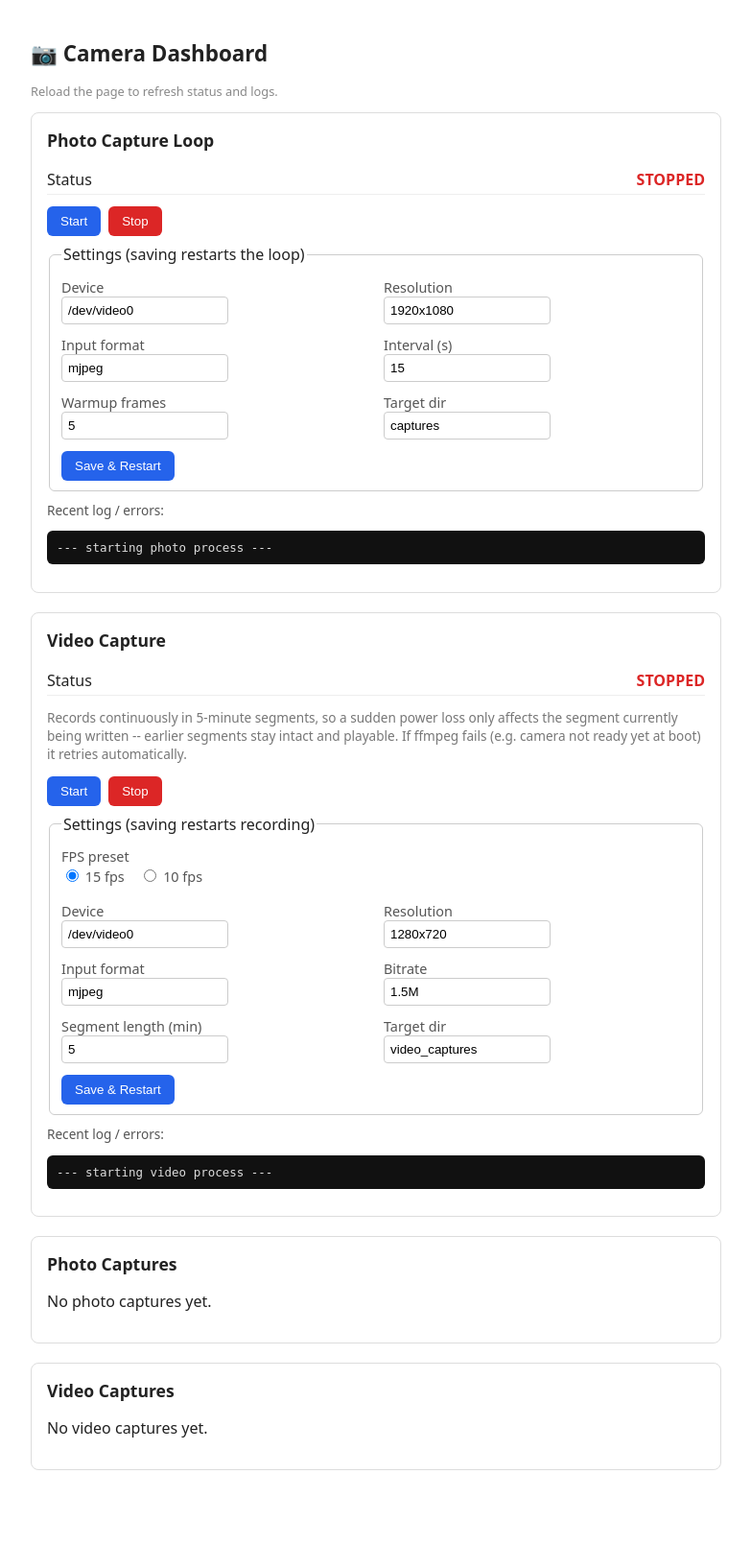
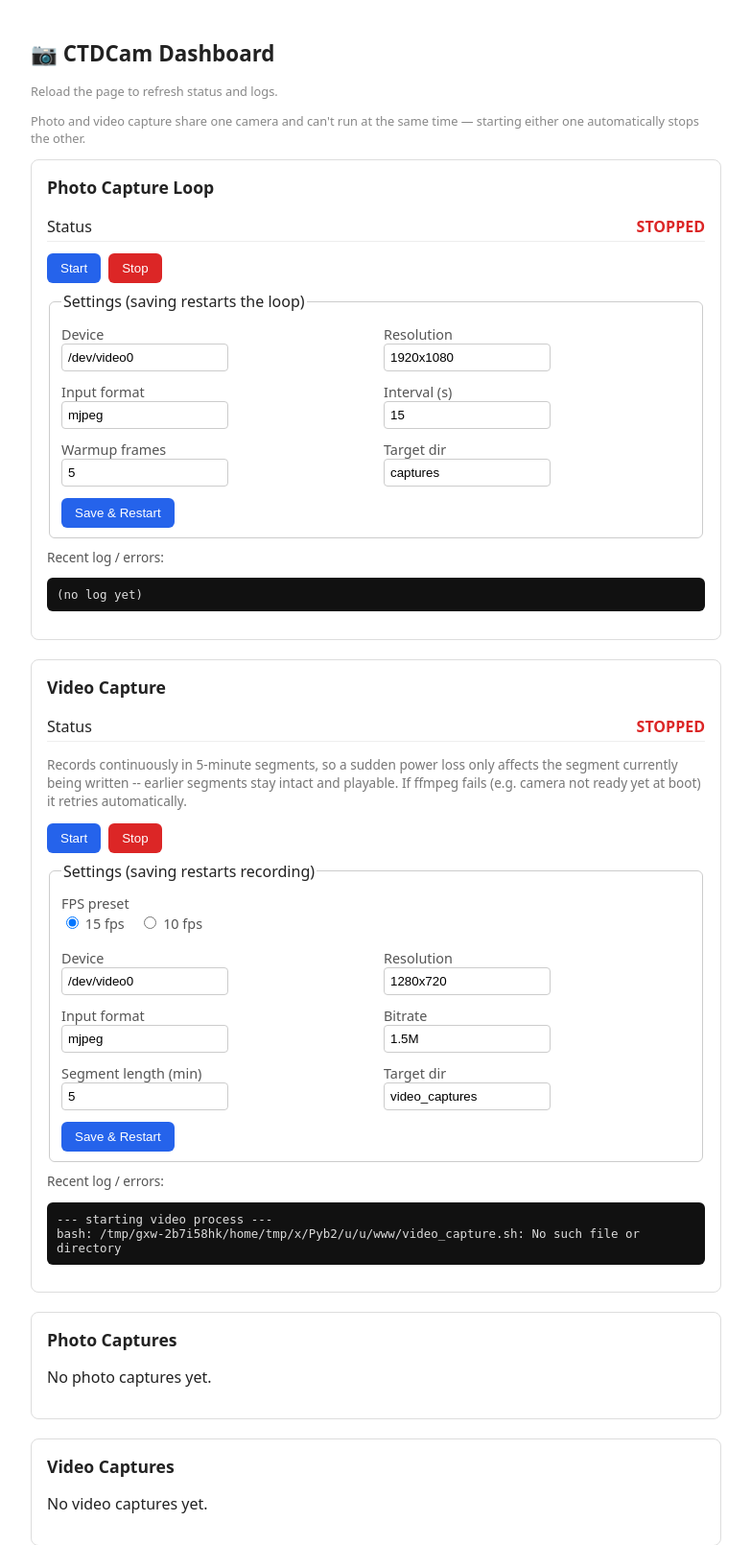
Before and after one commit to Yuiro14/CTDCam, a Flask app: page / in a window 1280 px wide. Shown: the top 1610 px of the page at 96% size, without its empty margins (248-1031 px from the left). Before the commit the page ends 1532 px from the top, so only its background shows below. Run offline with Flask 3, Linux system fonts and the light colour scheme.

Commit message:
Implement camera exclusivity and simplify auto-start
Enforce that photo and video capture cannot run simultaneously since they share the same camera device. The start_process function now automatically stops the other mode before starting a new one.

Refactor auto-start logic by replacing individual config flags with a single AUTO_START_MODE variable at the module level, making it clearer which mode (if any) starts on boot.

Update dashboard UI to inform users about the camera sharing constraint.

```diff
--- a/app.py
+++ b/app.py
@@ -36,6 +36,16 @@ import signal
 import subprocess
 from flask import Flask, render_template, request, redirect, url_for, send_from_directory
 
+# ============================================================================
+# Which capture mode should start automatically when this app launches
+# (e.g. on boot, via systemd)? Options: "photo", "video", or None.
+#
+# Photo and video capture can't run at the same time (see start_process
+# below, which stops whichever one is running before starting the other),
+# so only one of them can be the default here.
+# ============================================================================
+AUTO_START_MODE = "video"  # or "photo" or None
+
 app = Flask(__name__)
 
 BASE_DIR = os.path.dirname(os.path.abspath(__file__))
@@ -61,7 +71,6 @@ DEFAULT_CONFIG = {
         "interval": 15,
         "warmup_frames": 5,
         "target_dir": "captures",
-        "auto_start": True,
     },
     "video": {
         "device": "/dev/video0",
@@ -71,12 +80,15 @@ DEFAULT_CONFIG = {
         "bitrate": "1.5M",
         "segment_minutes": 5,
         "target_dir": "video_captures",
-        "auto_start": True,
     },
 }
 
 # Holds the running Popen handle for each managed process (None if stopped)
 processes = {"photo": None, "video": None}
+
+# Photo and video capture use the same camera device and cannot run at the
+# same time. This maps each mode to "the other one".
+OTHER_MODE = {"photo": "video", "video": "photo"}
 
 
 # --- Config helpers -------------------------------------------------------
@@ -151,6 +163,11 @@ def build_env(name, config):
 def start_process(name, config):
     if is_running(name):
         return
+    # Photo and video share one camera and can't run at once -- stop
+    # whichever one is currently running before starting this one.
+    other = OTHER_MODE[name]
+    if is_running(other):
+        stop_process(other)
     log_path = LOG_PATHS[name]
     os.makedirs(LOG_DIR, exist_ok=True)
     rotate_log_if_large(log_path)
@@ -292,10 +309,8 @@ if __name__ == "__main__":
     os.makedirs(os.path.join(BASE_DIR, cfg["photo"]["target_dir"]), exist_ok=True)
     os.makedirs(os.path.join(BASE_DIR, cfg["video"]["target_dir"]), exist_ok=True)
     os.makedirs(LOG_DIR, exist_ok=True)
-    if cfg["photo"].get("auto_start"):
-        start_process("photo", cfg)
-    if cfg["video"].get("auto_start"):
-        start_process("video", cfg)
+    if AUTO_START_MODE in ("photo", "video"):
+        start_process(AUTO_START_MODE, cfg)
     try:
         app.run(host="0.0.0.0", port=5020, debug=False)
     finally:
--- a/templates/index.html
+++ b/templates/index.html
@@ -31,8 +31,10 @@
   </style>
 </head>
 <body>
-  <h1>📷 Camera Dashboard</h1>
+  <h1>📷 CTDCam Dashboard</h1>
   <p class="refresh-note">Reload the page to refresh status and logs.</p>
+  <p class="refresh-note">Photo and video capture share one camera and can't run at the same time —
+    starting either one automatically stops the other.</p>
 
   <!-- ================= PHOTO ================= -->
   <section>
```
Also changed, not shown: 1 other file.
